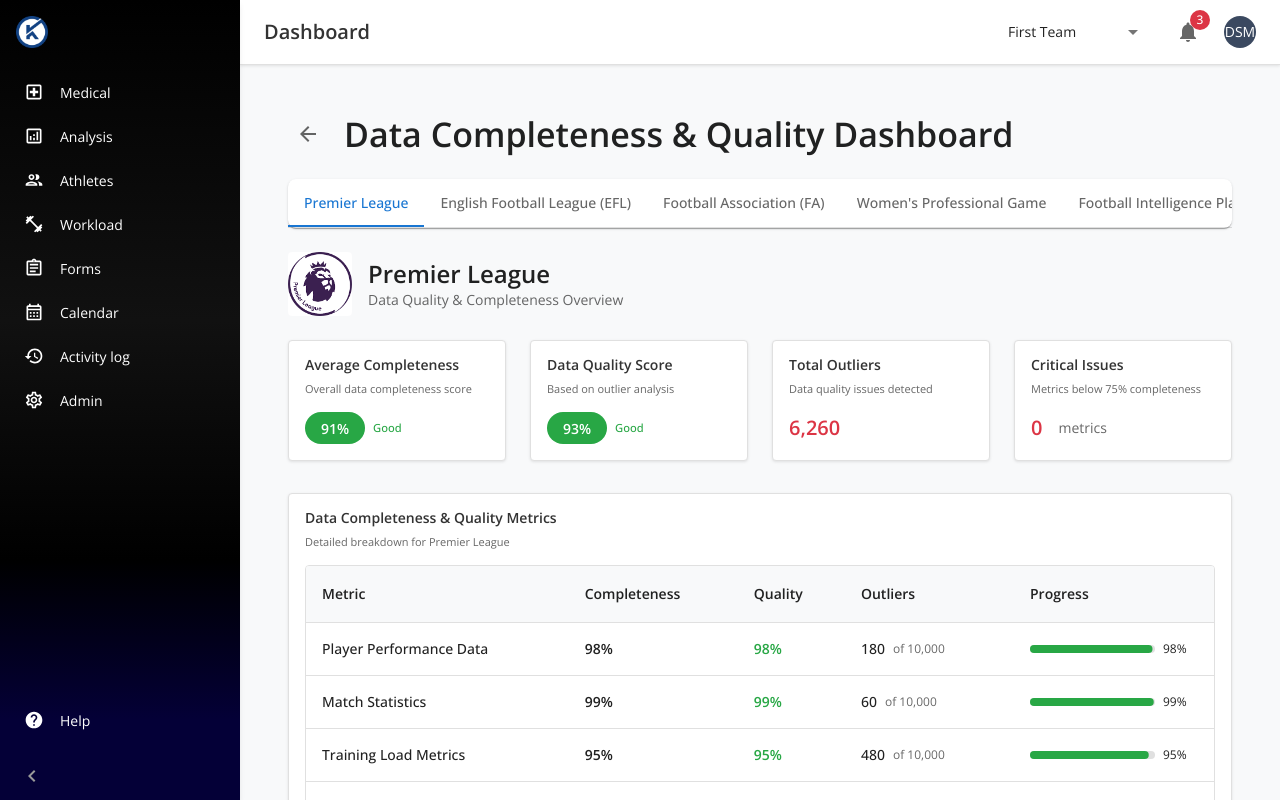
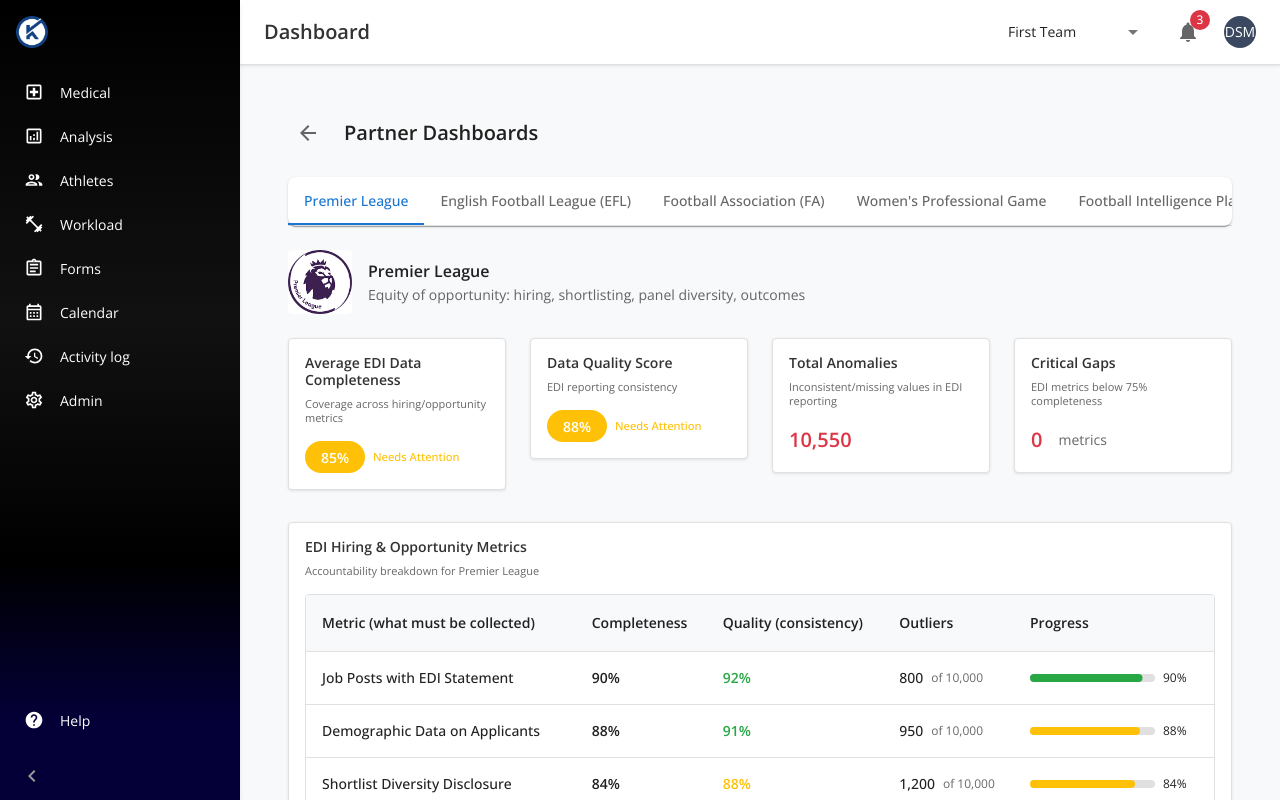
Before and after one commit to saarbyrner/PCP, a React (Vite) app: page /analysis/completeness-quality in a window 1280 px wide. Built offline with nearby package versions, Linux system fonts and the light colour scheme.

Commit message:
Partner Dashboards Updated

```diff
--- a/src/data/completeness-quality-data.js
+++ b/src/data/completeness-quality-data.js
@@ -8,15 +8,15 @@
       name: 'Premier League',
       logo: '/assets/logos/organizations/premier-league.png',
       metrics: [
-        { metric: 'Player Performance Data', completeness: 98, outliers: 180, totalRecords: 10000 },
-        { metric: 'Match Statistics', completeness: 99, outliers: 60, totalRecords: 10000 },
-        { metric: 'Training Load Metrics', completeness: 95, outliers: 480, totalRecords: 10000 },
-        { metric: 'Injury Records', completeness: 92, outliers: 720, totalRecords: 10000 },
-        { metric: 'GPS Tracking Data', completeness: 94, outliers: 340, totalRecords: 10000 },
-        { metric: 'Heart Rate Variability', completeness: 89, outliers: 880, totalRecords: 10000 },
-        { metric: 'Recovery Metrics', completeness: 87, outliers: 1000, totalRecords: 10000 },
-        { metric: 'Nutrition Data', completeness: 85, outliers: 1200, totalRecords: 10000 },
-        { metric: 'Sleep Quality Metrics', completeness: 82, outliers: 1400, totalRecords: 10000 }
+        { metric: 'Job Posts with EDI Statement', completeness: 90, outliers: 800, totalRecords: 10000 },
+        { metric: 'Demographic Data on Applicants', completeness: 88, outliers: 950, totalRecords: 10000 },
+        { metric: 'Shortlist Diversity Disclosure', completeness: 84, outliers: 1200, totalRecords: 10000 },
+        { metric: 'Interview Panel Diversity', completeness: 80, outliers: 1500, totalRecords: 10000 },
+        { metric: 'Final Round Diversity Disclosure', completeness: 86, outliers: 1100, totalRecords: 10000 },
+        { metric: 'Hires by Ethnicity (Reported)', completeness: 92, outliers: 700, totalRecords: 10000 },
+        { metric: 'Progression Outcomes by Ethnicity', completeness: 85, outliers: 1300, totalRecords: 10000 },
+        { metric: 'Pay Band Transparency (Coaching)', completeness: 78, outliers: 1600, totalRecords: 10000 },
+        { metric: 'Retention by Ethnicity (12m)', completeness: 83, outliers: 1400, totalRecords: 10000 }
       ]
     },
     {
@@ -24,15 +24,15 @@
       name: 'English Football League (EFL)',
       logo: '/assets/logos/organizations/efl.png',
       metrics: [
-        { metric: 'Player Performance Data', completeness: 95, outliers: 240, totalRecords: 10000 },
-        { metric: 'Match Statistics', completeness: 97, outliers: 100, totalRecords: 10000 },
-        { metric: 'Training Load Metrics', completeness: 92, outliers: 600, totalRecords: 10000 },
-        { metric: 'Injury Records', completeness: 89, outliers: 800, totalRecords: 10000 },
-        { metric: 'GPS Tracking Data', completeness: 91, outliers: 440, totalRecords: 10000 },
-        { metric: 'Heart Rate Variability', completeness: 86, outliers: 1000, totalRecords: 10000 },
-        { metric: 'Recovery Metrics', completeness: 84, outliers: 1120, totalRecords: 10000 },
-        { metric: 'Nutrition Data', completeness: 82, outliers: 1280, totalRecords: 10000 },
-        { metric: 'Sleep Quality Metrics', completeness: 79, outliers: 1520, totalRecords: 10000 }
+        { metric: 'Job Posts with EDI Statement', completeness: 88, outliers: 900, totalRecords: 10000 },
+        { metric: 'Demographic Data on Applicants', completeness: 85, outliers: 1150, totalRecords: 10000 },
+        { metric: 'Shortlist Diversity Disclosure', completeness: 80, outliers: 1400, totalRecords: 10000 },
+        { metric: 'Interview Panel Diversity', completeness: 76, outliers: 1700, totalRecords: 10000 },
+        { metric: 'Final Round Diversity Disclosure', completeness: 82, outliers: 1350, totalRecords: 10000 },
+        { metric: 'Hires by Ethnicity (Reported)', completeness: 89, outliers: 950, totalRecords: 10000 },
+        { metric: 'Progression Outcomes by Ethnicity', completeness: 81, outliers: 1450, totalRecords: 10000 },
+        { metric: 'Pay Band Transparency (Coaching)', completeness: 74, outliers: 1800, totalRecords: 10000 },
+        { metric: 'Retention by Ethnicity (12m)', completeness: 79, outliers: 1600, totalRecords: 10000 }
       ]
     },
     {
@@ -40,15 +40,15 @@
       name: 'Football Association (FA)',
       logo: '/assets/logos/organizations/fa.png',
       metrics: [
-        { metric: 'Coaching Qualifications', completeness: 97, outliers: 300, totalRecords: 10000 },
-        { metric: 'Performance Analytics Training', completeness: 94, outliers: 480, totalRecords: 10000 },
-        { metric: 'Sports Science Data', completeness: 91, outliers: 720, totalRecords: 10000 },
-        { metric: 'Player Development Metrics', completeness: 93, outliers: 560, totalRecords: 10000 },
-        { metric: 'Match Analysis Data', completeness: 96, outliers: 360, totalRecords: 10000 },
-        { metric: 'Talent Identification Metrics', completeness: 88, outliers: 880, totalRecords: 10000 },
-        { metric: 'Youth Development Data', completeness: 90, outliers: 800, totalRecords: 10000 },
-        { metric: 'Coaching Standards', completeness: 95, outliers: 400, totalRecords: 10000 },
-        { metric: 'Performance Benchmarking', completeness: 87, outliers: 960, totalRecords: 10000 }
+        { metric: 'Job Posts with EDI Statement', completeness: 92, outliers: 700, totalRecords: 10000 },
+        { metric: 'Demographic Data on Applicants', completeness: 90, outliers: 850, totalRecords: 10000 },
+        { metric: 'Shortlist Diversity Disclosure', completeness: 86, outliers: 1000, totalRecords: 10000 },
+        { metric: 'Interview Panel Diversity', completeness: 84, outliers: 1200, totalRecords: 10000 },
+        { metric: 'Final Round Diversity Disclosure', completeness: 89, outliers: 900, totalRecords: 10000 },
+        { metric: 'Hires by Ethnicity (Reported)', completeness: 94, outliers: 600, totalRecords: 10000 },
+        { metric: 'Progression Outcomes by Ethnicity', completeness: 88, outliers: 950, totalRecords: 10000 },
+        { metric: 'Pay Band Transparency (Coaching)', completeness: 80, outliers: 1400, totalRecords: 10000 },
+        { metric: 'Retention by Ethnicity (12m)', completeness: 85, outliers: 1200, totalRecords: 10000 }
       ]
     },
     {
@@ -56,15 +56,15 @@
       name: 'Women\'s Professional Game',
       logo: '/assets/logos/organizations/womens-professional-game.png',
       metrics: [
-        { metric: 'Player Performance Data', completeness: 93, outliers: 280, totalRecords: 10000 },
-        { metric: 'Match Statistics', completeness: 95, outliers: 140, totalRecords: 10000 },
-        { metric: 'Training Load Metrics', completeness: 89, outliers: 680, totalRecords: 10000 },
-        { metric: 'Injury Records', completeness: 86, outliers: 880, totalRecords: 10000 },
-        { metric: 'GPS Tracking Data', completeness: 88, outliers: 520, totalRecords: 10000 },
-        { metric: 'Heart Rate Variability', completeness: 83, outliers: 1080, totalRecords: 10000 },
-        { metric: 'Recovery Metrics', completeness: 81, outliers: 1200, totalRecords: 10000 },
-        { metric: 'Nutrition Data', completeness: 79, outliers: 1360, totalRecords: 10000 },
-        { metric: 'Sleep Quality Metrics', completeness: 76, outliers: 1600, totalRecords: 10000 }
+        { metric: 'Job Posts with EDI Statement', completeness: 89, outliers: 800, totalRecords: 10000 },
+        { metric: 'Demographic Data on Applicants', completeness: 86, outliers: 1000, totalRecords: 10000 },
+        { metric: 'Shortlist Diversity Disclosure', completeness: 82, outliers: 1250, totalRecords: 10000 },
+        { metric: 'Interview Panel Diversity', completeness: 78, outliers: 1550, totalRecords: 10000 },
+        { metric: 'Final Round Diversity Disclosure', completeness: 84, outliers: 1200, totalRecords: 10000 },
+        { metric: 'Hires by Ethnicity (Reported)', completeness: 90, outliers: 900, totalRecords: 10000 },
+        { metric: 'Progression Outcomes by Ethnicity', completeness: 83, outliers: 1300, totalRecords: 10000 },
+        { metric: 'Pay Band Transparency (Coaching)', completeness: 76, outliers: 1650, totalRecords: 10000 },
+        { metric: 'Retention by Ethnicity (12m)', completeness: 81, outliers: 1500, totalRecords: 10000 }
       ]
     },
     {
@@ -72,15 +72,15 @@
       name: 'Football Intelligence Platform (FiP)',
       logo: '/assets/logos/kitman-labs-base.png',
       metrics: [
-        { metric: 'Performance Analytics', completeness: 96, outliers: 320, totalRecords: 10000 },
-        { metric: 'Player Monitoring Data', completeness: 94, outliers: 480, totalRecords: 10000 },
-        { metric: 'Training Load Analysis', completeness: 92, outliers: 600, totalRecords: 10000 },
-        { metric: 'Injury Risk Assessment', completeness: 89, outliers: 800, totalRecords: 10000 },
-        { metric: 'Recovery Optimization', completeness: 91, outliers: 720, totalRecords: 10000 },
-        { metric: 'Match Performance Metrics', completeness: 97, outliers: 240, totalRecords: 10000 },
-        { metric: 'Talent Development Tracking', completeness: 88, outliers: 880, totalRecords: 10000 },
-        { metric: 'Sports Science Integration', completeness: 93, outliers: 560, totalRecords: 10000 },
-        { metric: 'Data Quality Assurance', completeness: 95, outliers: 400, totalRecords: 10000 }
+        { metric: 'Job Posts with EDI Statement', completeness: 91, outliers: 750, totalRecords: 10000 },
+        { metric: 'Demographic Data on Applicants', completeness: 89, outliers: 900, totalRecords: 10000 },
+        { metric: 'Shortlist Diversity Disclosure', completeness: 85, outliers: 1100, totalRecords: 10000 },
+        { metric: 'Interview Panel Diversity', completeness: 82, outliers: 1300, totalRecords: 10000 },
+        { metric: 'Final Round Diversity Disclosure', completeness: 88, outliers: 950, totalRecords: 10000 },
+        { metric: 'Hires by Ethnicity (Reported)', completeness: 93, outliers: 650, totalRecords: 10000 },
+        { metric: 'Progression Outcomes by Ethnicity', completeness: 86, outliers: 1050, totalRecords: 10000 },
+        { metric: 'Pay Band Transparency (Coaching)', completeness: 79, outliers: 1500, totalRecords: 10000 },
+        { metric: 'Retention by Ethnicity (12m)', completeness: 84, outliers: 1300, totalRecords: 10000 }
       ]
     },
     {
@@ -88,12 +88,12 @@
       name: 'League Managers Association (LMA)',
       logo: '/assets/logos/organizations/lma.png',
       metrics: [
-        { metric: 'Performance Management Data', completeness: 88, outliers: 560, totalRecords: 10000 },
-        { metric: 'Team Analytics', completeness: 85, outliers: 720, totalRecords: 10000 },
-        { metric: 'Coaching Performance Metrics', completeness: 87, outliers: 640, totalRecords: 10000 },
-        { metric: 'Leadership Development Data', completeness: 82, outliers: 880, totalRecords: 10000 },
-        { metric: 'Strategic Planning Metrics', completeness: 84, outliers: 800, totalRecords: 10000 },
-        { metric: 'Performance Benchmarking', completeness: 86, outliers: 680, totalRecords: 10000 }
+        { metric: 'Job Posts with EDI Statement', completeness: 86, outliers: 1000, totalRecords: 10000 },
+        { metric: 'Demographic Data on Applicants', completeness: 83, outliers: 1200, totalRecords: 10000 },
+        { metric: 'Shortlist Diversity Disclosure', completeness: 78, outliers: 1450, totalRecords: 10000 },
+        { metric: 'Interview Panel Diversity', completeness: 75, outliers: 1650, totalRecords: 10000 },
+        { metric: 'Final Round Diversity Disclosure', completeness: 80, outliers: 1400, totalRecords: 10000 },
+        { metric: 'Hires by Ethnicity (Reported)', completeness: 88, outliers: 1000, totalRecords: 10000 }
       ]
     },
     {
@@ -101,12 +101,12 @@
       name: 'League Coaches Association (LCA)',
       logo: '/assets/logos/organizations/lca.png',
       metrics: [
-        { metric: 'Coaching Performance Data', completeness: 85, outliers: 640, totalRecords: 10000 },
-        { metric: 'Player Development Metrics', completeness: 87, outliers: 560, totalRecords: 10000 },
-        { metric: 'Training Effectiveness', completeness: 83, outliers: 800, totalRecords: 10000 },
-        { metric: 'Skill Development Tracking', completeness: 86, outliers: 680, totalRecords: 10000 },
-        { metric: 'Performance Analytics Usage', completeness: 81, outliers: 960, totalRecords: 10000 },
-        { metric: 'Coaching Standards Compliance', completeness: 89, outliers: 480, totalRecords: 10000 }
+        { metric: 'Job Posts with EDI Statement', completeness: 84, outliers: 1100, totalRecords: 10000 },
+        { metric: 'Demographic Data on Applicants', completeness: 82, outliers: 1300, totalRecords: 10000 },
+        { metric: 'Shortlist Diversity Disclosure', completeness: 77, outliers: 1500, totalRecords: 10000 },
+        { metric: 'Interview Panel Diversity', completeness: 74, outliers: 1700, totalRecords: 10000 },
+        { metric: 'Final Round Diversity Disclosure', completeness: 79, outliers: 1550, totalRecords: 10000 },
+        { metric: 'Hires by Ethnicity (Reported)', completeness: 87, outliers: 1200, totalRecords: 10000 }
       ]
     }
   ]
--- a/src/pages/AnalysisPage.jsx
+++ b/src/pages/AnalysisPage.jsx
@@ -269,8 +269,8 @@
     },
     {
       id: 'completeness-quality',
-      title: 'Data Quality & Completeness',
-      description: 'Completeness and quality tables for partner organisations with RAG status indicators',
+      title: 'Partner Dashboards',
+      description: 'Hiring, shortlisting, panel diversity and outcomes data completeness with RAG status',
       icon: AssessmentOutlined,
       route: '/analysis/completeness-quality',
       chartData: [
@@ -279,11 +279,11 @@
         { name: 'Critical', value: 15 }
       ],
       chartType: 'pie',
-      chartLabel: 'Data Quality Status',
+      chartLabel: 'EDI Reporting Status',
       tags: [
-        { label: 'Quality', color: 'var(--color-success)' },
-        { label: 'RAG Status', color: 'var(--color-warning)' },
-        { label: 'Organizations', color: 'var(--color-error)' }
+        { label: 'EDI', color: 'var(--color-success)' },
+        { label: 'Accountability', color: 'var(--color-warning)' },
+        { label: 'Hiring Data', color: 'var(--color-error)' }
       ]
     }
   ]
--- a/src/pages/CompletenessQualityDashboard.jsx
+++ b/src/pages/CompletenessQualityDashboard.jsx
@@ -98,8 +98,8 @@
         >
           <ArrowBackOutlined />
         </IconButton>
-        <Typography variant="h4" sx={{ fontWeight: 600, color: 'text.primary' }}>
-          Data Completeness & Quality Dashboard
+        <Typography variant="h5" sx={{ fontWeight: 600, color: 'text.primary', fontSize: '20px' }}>
+          Partner Dashboards
         </Typography>
       </Box>
 
@@ -145,11 +145,11 @@
           )
         })()}
         <Box>
-          <Typography variant="h5" sx={{ fontWeight: 600 }}>
+          <Typography variant="h6" sx={{ fontWeight: 600, fontSize: '16px' }}>
             {selectedOrganization.name}
           </Typography>
           <Typography variant="body2" color="text.secondary">
-            Data Quality & Completeness Overview
+            Equity of opportunity: hiring, shortlisting, panel diversity, outcomes
           </Typography>
         </Box>
       </Box>
@@ -158,8 +158,8 @@
       <Grid container spacing={3} sx={{ mb: 4 }}>
         <Grid item xs={12} sm={6} md={3}>
           <DashboardCard
-            title="Average Completeness"
-            subtitle="Overall data completeness score"
+            title="Average EDI Data Completeness"
+            subtitle="Coverage across hiring/opportunity metrics"
           >
             <Box sx={{ display: 'flex', alignItems: 'center', gap: 2 }}>
               <RAGStatusChip completeness={summaryStats.averageCompleteness} size="medium" />
@@ -170,7 +170,7 @@
         <Grid item xs={12} sm={6} md={3}>
           <DashboardCard
             title="Data Quality Score"
-            subtitle="Based on outlier analysis"
+            subtitle="EDI reporting consistency"
           >
             <Box sx={{ display: 'flex', alignItems: 'center', gap: 2 }}>
               <RAGStatusChip completeness={summaryStats.qualityScore} size="medium" />
@@ -180,8 +180,8 @@
 
         <Grid item xs={12} sm={6} md={3}>
           <DashboardCard
-            title="Total Outliers"
-            subtitle="Data quality issues detected"
+            title="Total Anomalies"
+            subtitle="Inconsistent/missing values in EDI reporting"
           >
             <Box sx={{ display: 'flex', alignItems: 'center', gap: 2 }}>
               <Typography variant="h6" sx={{ fontWeight: 600, color: 'var(--color-error)' }}>
@@ -193,8 +193,8 @@
 
         <Grid item xs={12} sm={6} md={3}>
           <DashboardCard
-            title="Critical Issues"
-            subtitle="Metrics below 75% completeness"
+            title="Critical Gaps"
+            subtitle="EDI metrics below 75% completeness"
           >
             <Box sx={{ display: 'flex', alignItems: 'center', gap: 2 }}>
               <Typography variant="h6" sx={{ fontWeight: 600, color: 'var(--color-error)' }}>
@@ -212,8 +212,8 @@
 
       {/* Completeness Table */}
       <DashboardCard
-        title="Data Completeness & Quality Metrics"
-        subtitle={`Detailed breakdown for ${selectedOrganization.name}`}
+        title="EDI Hiring & Opportunity Metrics"
+        subtitle={`Accountability breakdown for ${selectedOrganization.name}`}
         height="auto"
       >
         <TableContainer component={Paper} sx={{ boxShadow: 'none', border: '1px solid var(--color-border-primary)' }}>
@@ -221,13 +221,13 @@
             <TableHead>
               <TableRow sx={{ backgroundColor: 'var(--color-background-secondary)' }}>
                 <TableCell sx={{ fontWeight: 600, fontSize: '0.875rem' }}>
-                  Metric
+                  Metric (what must be collected)
                 </TableCell>
                 <TableCell sx={{ fontWeight: 600, fontSize: '0.875rem' }}>
                   Completeness
                 </TableCell>
                 <TableCell sx={{ fontWeight: 600, fontSize: '0.875rem' }}>
-                  Quality
+                  Quality (consistency)
                 </TableCell>
                 <TableCell sx={{ fontWeight: 600, fontSize: '0.875rem' }}>
                   Outliers
```
